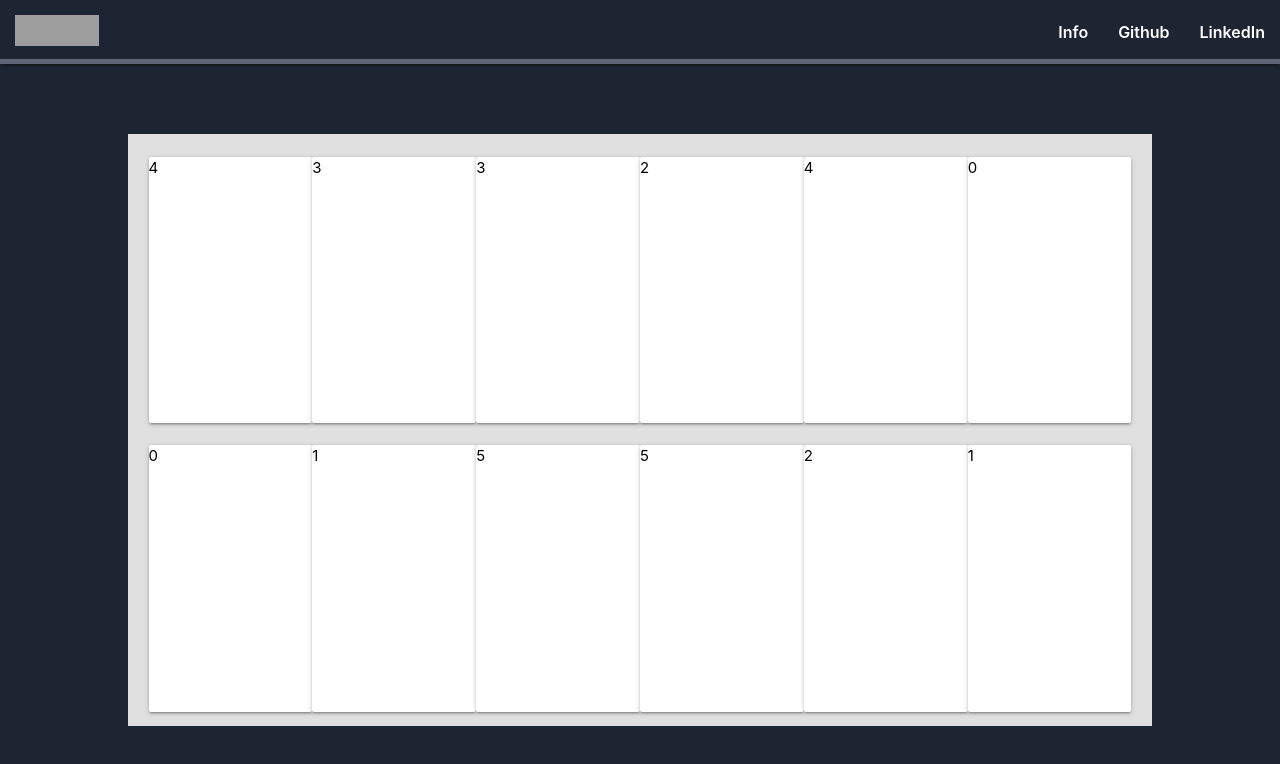
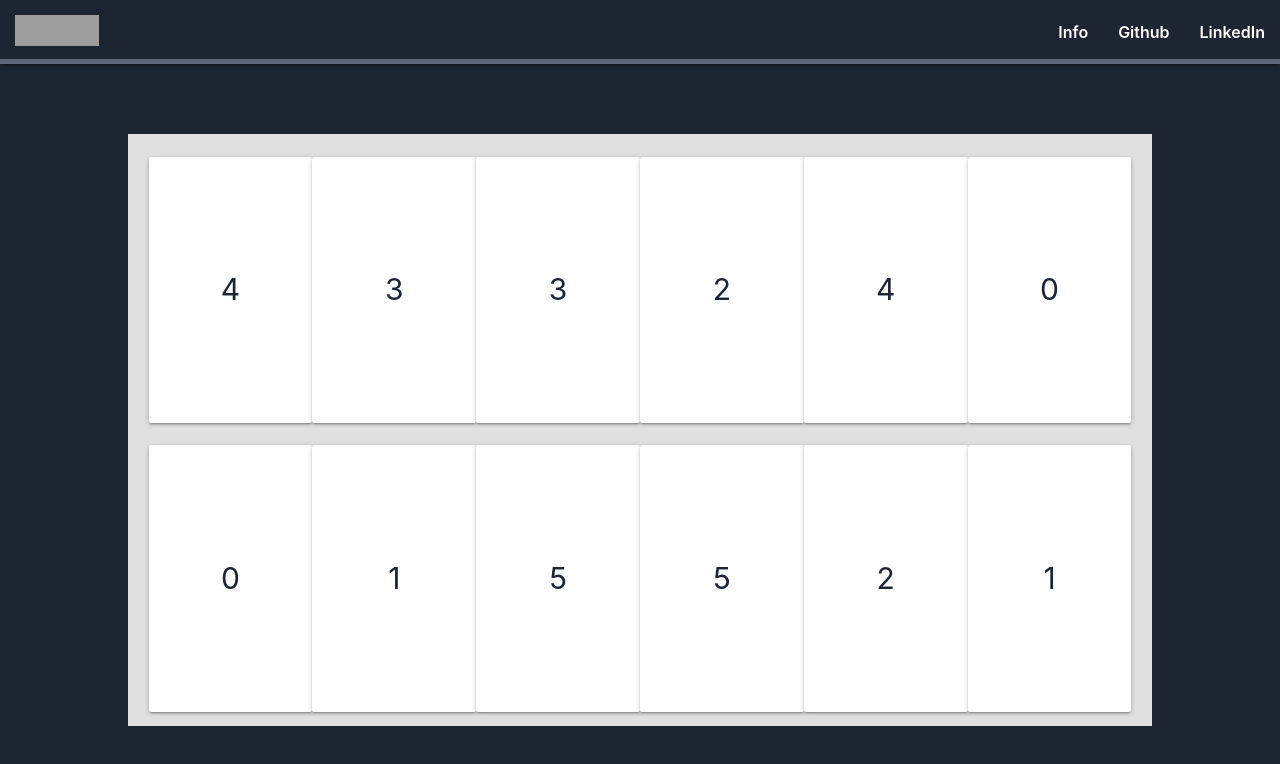
Before and after one commit to bjjeong/CardMatch, a React (Create React App) app: page /#/ in a window 1280 px wide. Shown: the top 764 px of the page. Built offline with nearby package versions, Linux system fonts and the light colour scheme; grey boxes are pictures that could not be loaded.

Commit message:
Be able to change color of cards on click

```diff
--- a/src/components/board/card.jsx
+++ b/src/components/board/card.jsx
@@ -1,13 +1,30 @@
-import React from 'react';
+import React, { Component } from 'react';
 
-const Card = props => {
-  let { card } = props;
+class Card extends Component {
+  constructor(props) {
+    super(props);
+    this.state = {
+      clicked: false
+    }
 
-  return(
-    <li className="card">
-      {card.value}
-    </li>
-  )
+    this.flipCard = this.flipCard.bind(this);
+  }
+
+  flipCard(id) {
+    this.setState({clicked: !this.state.clicked})
+  }
+
+  render() {
+    let { card } = this.props;
+
+    return (
+      <li className={"card"} onClick={() => this.flipCard(card.id)}>
+        <div className={`card-value ${this.state.clicked ? 'up' : ''}`}>
+          {card.value}
+        </div>
+      </li>
+    )
+  }
 }
 
 export default Card;
--- a/src/stylesheets/board.scss
+++ b/src/stylesheets/board.scss
@@ -27,4 +27,18 @@
 .card {
   width: 16%;
   height: 50%;
+
+  .card-value {
+    display: flex;
+    height: 100%;
+    justify-content: center;
+    align-content: center;
+    align-items: center;
+    font-size: 30px;
+    color: #1d2432;
+  }
 }
+
+.up {
+  background-color: rgb(255, 200, 0);
+}
```
